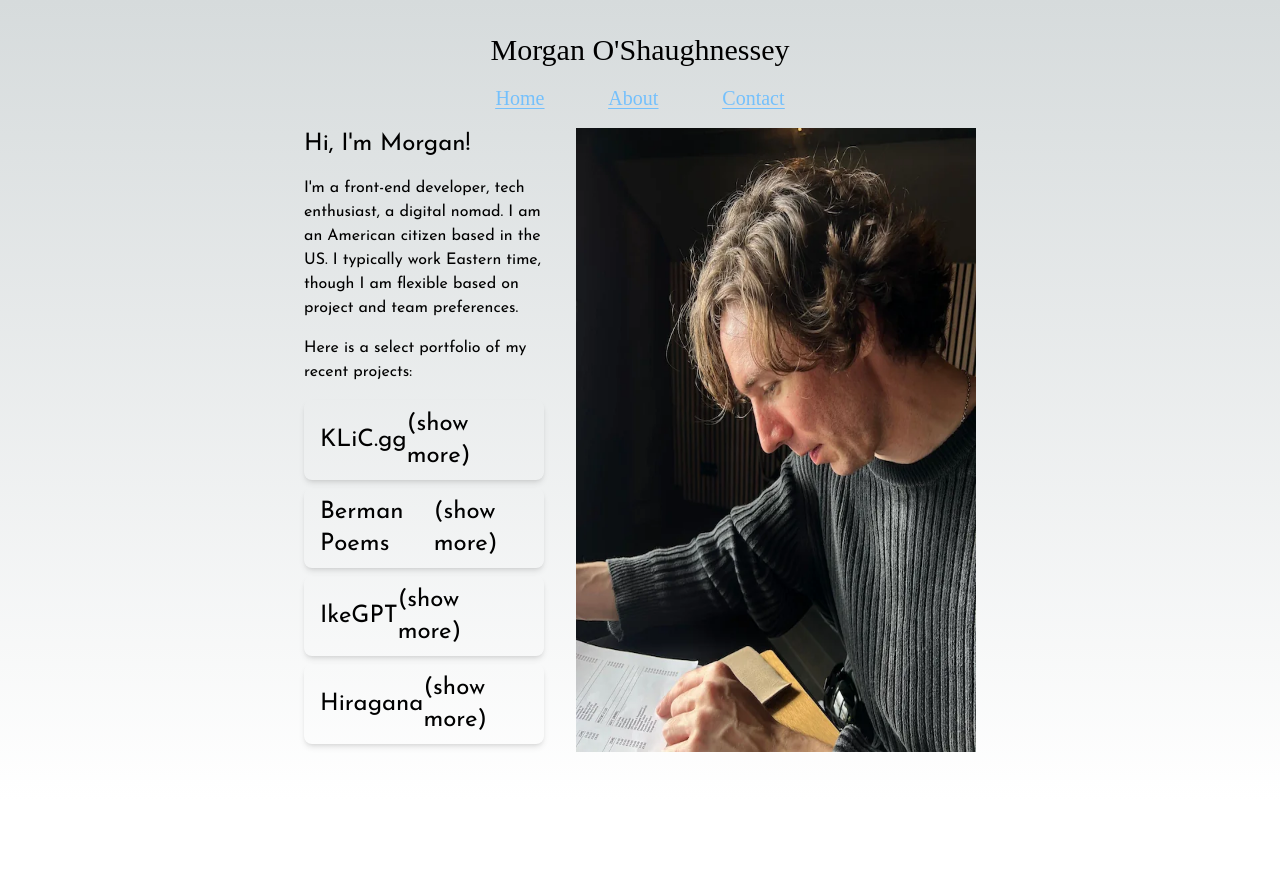
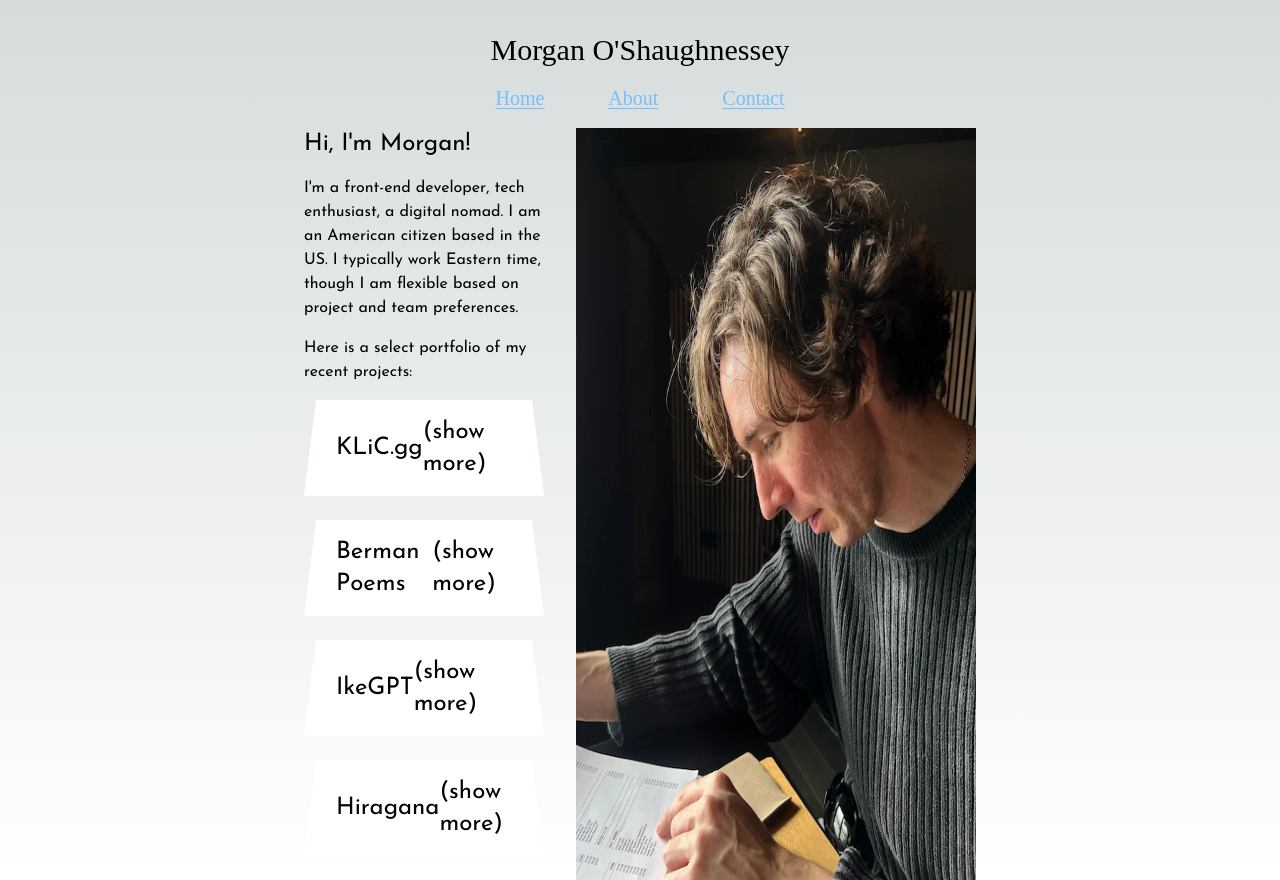
Before and after one commit to theMorganObject/tmo-portfolio, a Next.js app: page / in a window 1280 px wide. Before the commit the page ends 800 px from the top, so only its background shows below. Built offline with nearby package versions, Linux system fonts and the light colour scheme.

Commit message:
hero button styling and work sample typo

```diff
--- a/src/components/WorkSample.tsx
+++ b/src/components/WorkSample.tsx
@@ -1,5 +1,6 @@
 import React from 'react';
 import Link from 'next/link';
+import styles from './work-sample.module.css';
 
 interface WorkSampleProps {
   siteName: string;
@@ -11,7 +12,7 @@ const WorkSample: React.FC<WorkSampleProps> = ({ siteName, href }) => {
     <li className='flex flex-col justify-center items-center mb-2'>
       <Link
         href={href}
-        className='flex justify-between items-center w-full max-w-xs px-4 py-2 bg-blue-500 text-white rounded-lg shadow-md hover:bg-blue-600 active:bg-blue-700 focus:outline-none focus:ring-2 focus:ring-blue-400 transition duration-150 ease-in-out'
+        className={`flex justify-between items-center size-full px-8 py-4 cursor-pointer mb-4 ${styles.trapezoidButton}`}
       >
         <span>{siteName}</span>
         <span className='text-gray-300'>(show more)</span>
--- a/src/components/contact/ContactForm.tsx
+++ b/src/components/contact/ContactForm.tsx
@@ -2,7 +2,7 @@
 
 import React, { FC, useState } from 'react';
 import { useForm } from 'react-hook-form';
-import styles from './constact-form.module.css';
+import styles from './contact-form.module.css';
 
 export type FormData = {
   name: string;
--- /dev/null
+++ b/src/components/work-sample.module.css
@@ -0,0 +1,18 @@
+/* Default Trapezoid Button */
+.trapezoidButton {
+  clip-path: polygon(5% 0, 95% 0, 100% 100%, 0% 100%);
+  background-color: white;
+  color: black;
+  transition:
+    clip-path 0.3s ease-in-out,
+    background-color 0.3s,
+    color 0.3s;
+}
+
+/* Inverted Trapezoid on Hover or Focus */
+.trapezoidButton:hover,
+.trapezoidButton:focus {
+  clip-path: polygon(0% 0, 100% 0, 95% 100%, 5% 100%);
+  background-color: black;
+  color: white;
+}
```
Also changed, not shown: src/components/contact/contact-form.module.css (renamed from src/components/contact/constact-form.module.css).
